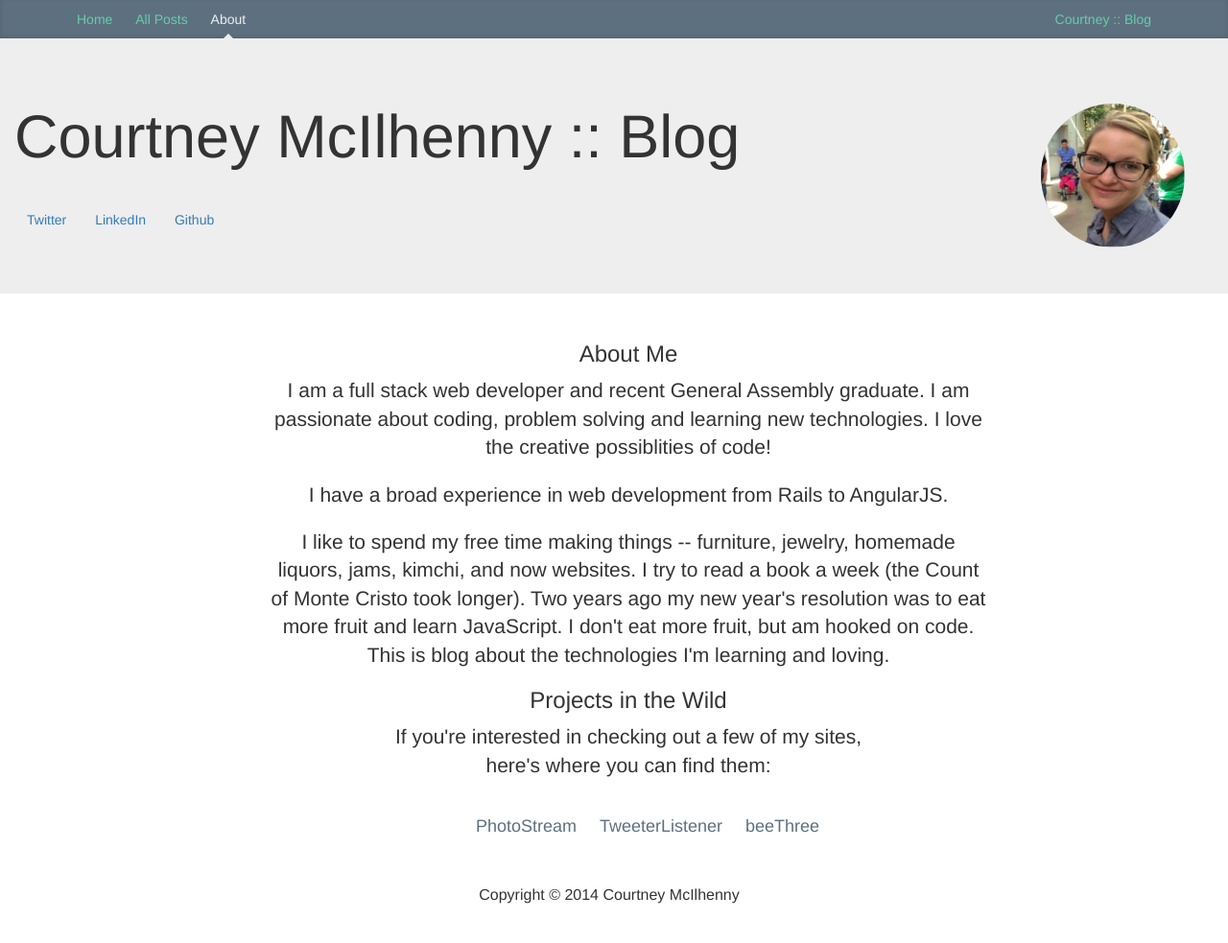
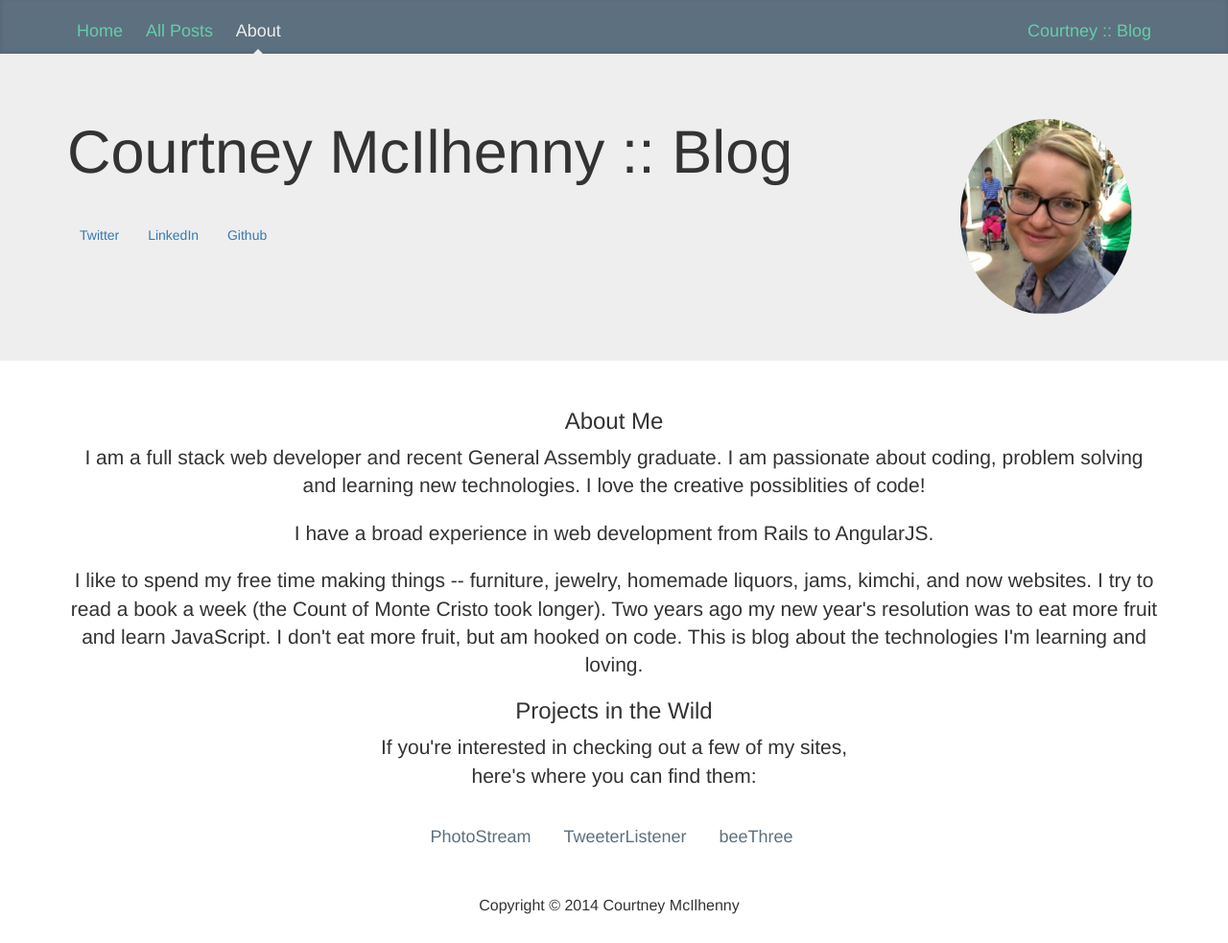
Before and after one commit to cmcilhenny/cmcilhenny.github.io, a Jekyll site: the page built from about.html, in a window 1280 px wide. Shown: the whole page at 96% size. Built offline with Jekyll 4.4.1, drawn with Linux system fonts in a browser that asks for light colours; nearby versions of some CDN libraries.

Commit message:
adjusting image and small tweeks to styling.

```diff
--- a/_includes/header.html
+++ b/_includes/header.html
@@ -1,9 +1,9 @@
 <div class="blog-masthead">
 	<div class="container">
 		 <nav class="blog-nav">
-		  <a class="blog-nav-item" href="/index.html" id="home-carat">Home</a>
-		  <a class="blog-nav-item" href="/archive.html" id="posts-carat">All Posts</a>
-		  <a class="blog-nav-item" href="/about.html" id="about-carat">About</a>
+		  <a class="blog-nav-item hidden-xs" href="/index.html" id="home-carat">Home</a>
+		  <a class="blog-nav-item hidden-xs" href="/archive.html" id="posts-carat">All Posts</a>
+		  <a class="blog-nav-item hidden-xs" href="/about.html" id="about-carat">About</a>
 		  <a class="blog-nav-item pull-right" href="/index.html">Courtney :: Blog</a>
 		 </nav>
 	</div>
--- a/_layouts/default.html
+++ b/_layouts/default.html
@@ -21,8 +21,8 @@
 
 
 <div class="jumbotron col-xs-12">
-  <!-- <div class="container"> -->
-  <h1>Courtney McIlhenny :: Blog<img class="img-circle pull-right portrait" src="images/me.jpg"></h1>
+  <div class="container">
+  <h1>Courtney McIlhenny :: Blog<img class="img-circle pull-right portrait img-responsive" alt="Responsive image" src="images/me.jpg"></h1>
  <div style="margin-top:35px">
     <a href="https://twitter.com/camcil" class="btn btn-social btn-twitter">
       <i class="fa fa-twitter"></i> Twitter
@@ -35,11 +35,11 @@
     </a>
     <br>
   </div>
-<!-- </div> -->
+</div>
 </div>
 <div class="container">
   <div class="row">
-    <div class="col-sm-12 col-lg-8 col-lg-offset-1">
+    <div class="col-xs-12">
       {{ content }}
     </div>
   </div>
--- a/about.html
+++ b/about.html
@@ -3,9 +3,9 @@ layout: default
 title: About Me
 ---
 
-<div class="container">
+<!-- <div class="container">
 	<div class="row">
-		<div class="col-sm-12 col-lg-8 col-lg-offset-1">
+		<div class="col-sm-12 col-lg-8 col-lg-offset-1"> -->
 			<h3 class="text-center">About Me</h3>
 			<p class="lead text-center">I am a full stack web developer and recent General Assembly graduate. I am passionate about coding, problem solving and learning new technologies. I love the creative possiblities of code!</p>
 
@@ -16,14 +16,14 @@ title: About Me
 			<h3 class="text-center">Projects in the Wild</h3>
 			<p class="lead text-center">If you're interested in checking out a few of my sites, <br>here's where you can find them:</p>
 
-			<ul class="text-center">
-			<a class="project-item text-center" href="https://safe-badlands-7426.herokuapp.com/"><h4>PhotoStream</h4></a>
-			<a class="project-item text-center" href="https://tweeterlistener.herokuapp.com/"><h4>TweeterListener</h4></a>
-			<a class="project-item text-center" href="https://beethree.herokuapp.com/users/new"><h4>beeThree</h4></a>
+			<ul class="text-center list-inline">
+			<li><a class="project-item text-center" href="https://safe-badlands-7426.herokuapp.com/"><h4>PhotoStream</h4></a></li>
+			<li><a class="project-item text-center" href="https://tweeterlistener.herokuapp.com/"><h4>TweeterListener</h4></a></li>
+			<li><a class="project-item text-center" href="https://beethree.herokuapp.com/users/new"><h4>beeThree</h4></a></li>
 			</ul>
-		</div>
+	<!-- 	</div>
 	</div>
-</div>
+</div> -->
 
 <!-- carat to indicate page view -->
 <script type="text/javascript">
--- a/css/stylesheet.css
+++ b/css/stylesheet.css
@@ -16,9 +16,13 @@
 .blog-nav-item {
   position: relative;
   display: inline-block;
-  padding: 10px;
+  padding-top: 20px;
+  padding-bottom: 10px;
+  padding-left: 10px;
+  padding-right: 10px;
   font-weight: 500;
   color: #66CDAA;
+  font-size: 18px;
 }
 .blog-nav-item:hover,
 .blog-nav-item:focus {
@@ -47,7 +51,7 @@
 /*Portrait sizing*/
 .portrait {
   height: 150px;
-  width: 150px;
+  width: auto;
   margin-right: 30px;
 }
 
```
